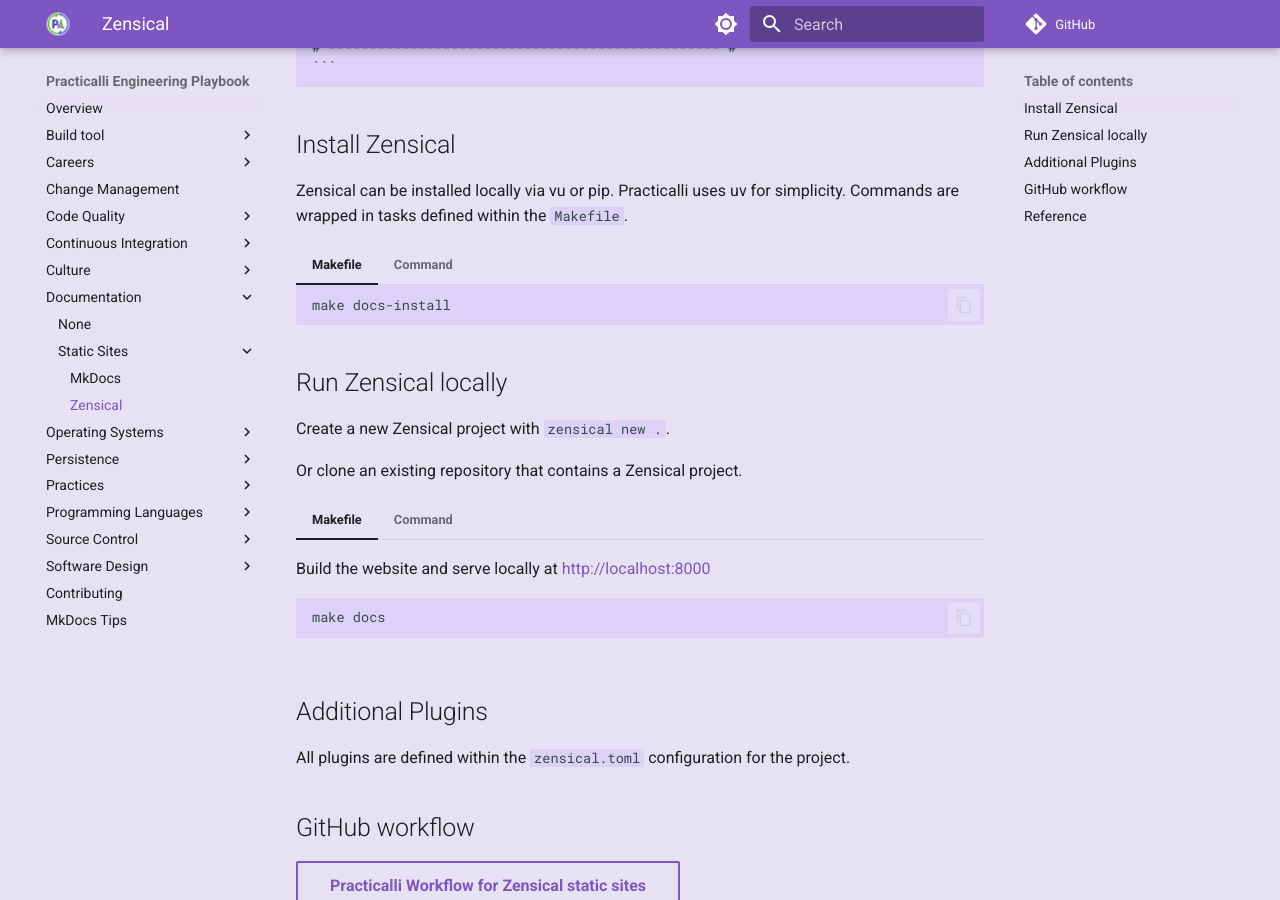
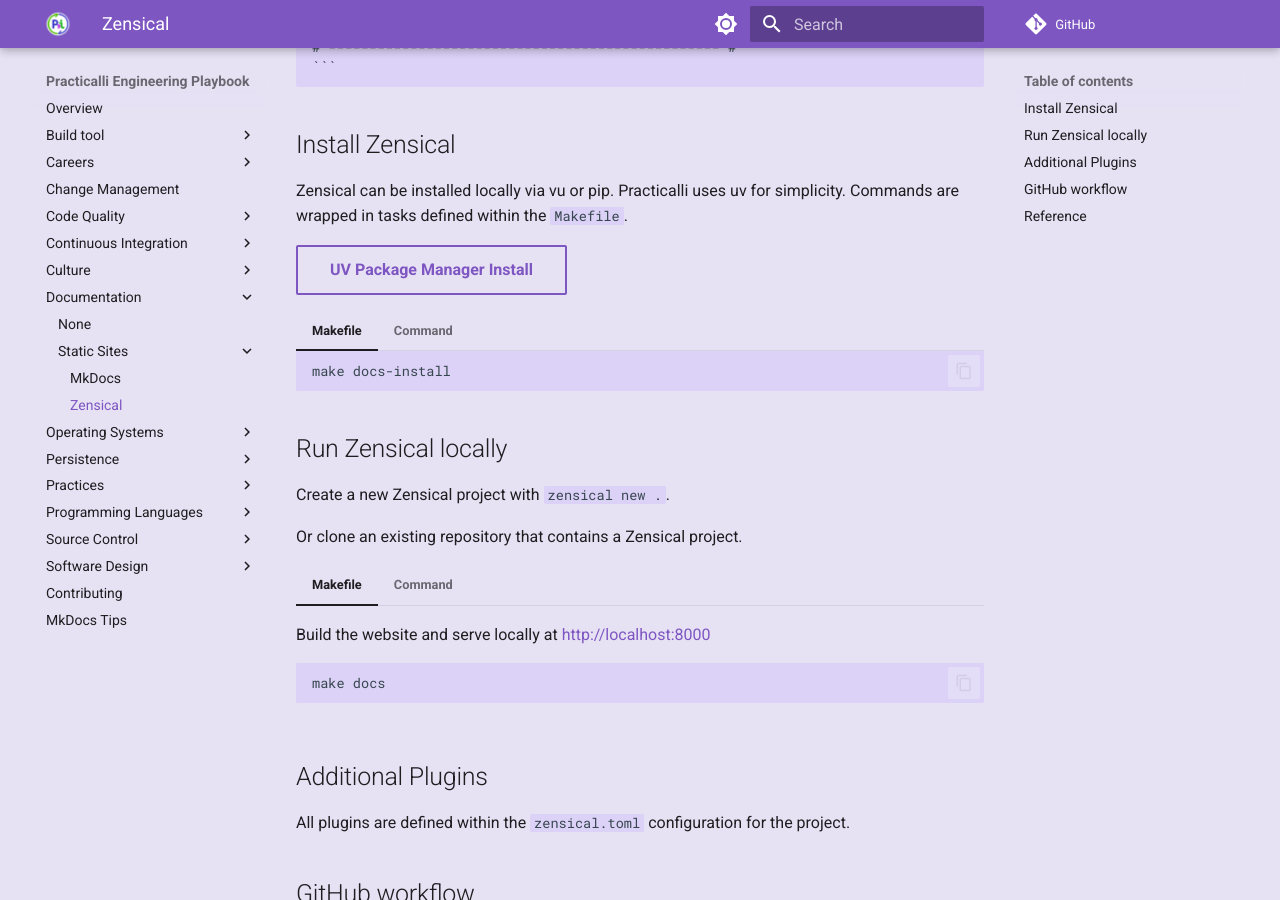
Before and after one commit to practicalli/engineering-playbook, an MkDocs documentation site: the page built from docs/technical-writing/static-site/zensical.md, in a window 1280 px wide and 900 px high, scrolled down 878 px. Built offline with MkDocs 1.6.1 and Material for MkDocs 9.7.7, drawn with Linux system fonts in a browser that asks for light colours; emoji names are drawn with the system emoji font; comment, search, counter and statistics services are not loaded.

Commit message:
writing: add link to uv package manager page

```diff
--- a/docs/technical-writing/static-site/zensical.md
+++ b/docs/technical-writing/static-site/zensical.md
@@ -42,6 +42,8 @@
 ## Install Zensical
 
 Zensical can be installed locally via vu or pip. Practicalli uses uv for simplicity.  Commands are wrapped in tasks defined within the `Makefile`.
+
+[UV Package Manager Install](/programming-languages/python/uv.md){target=_blank .md-button}
 
 === "Makefile"
 
```
